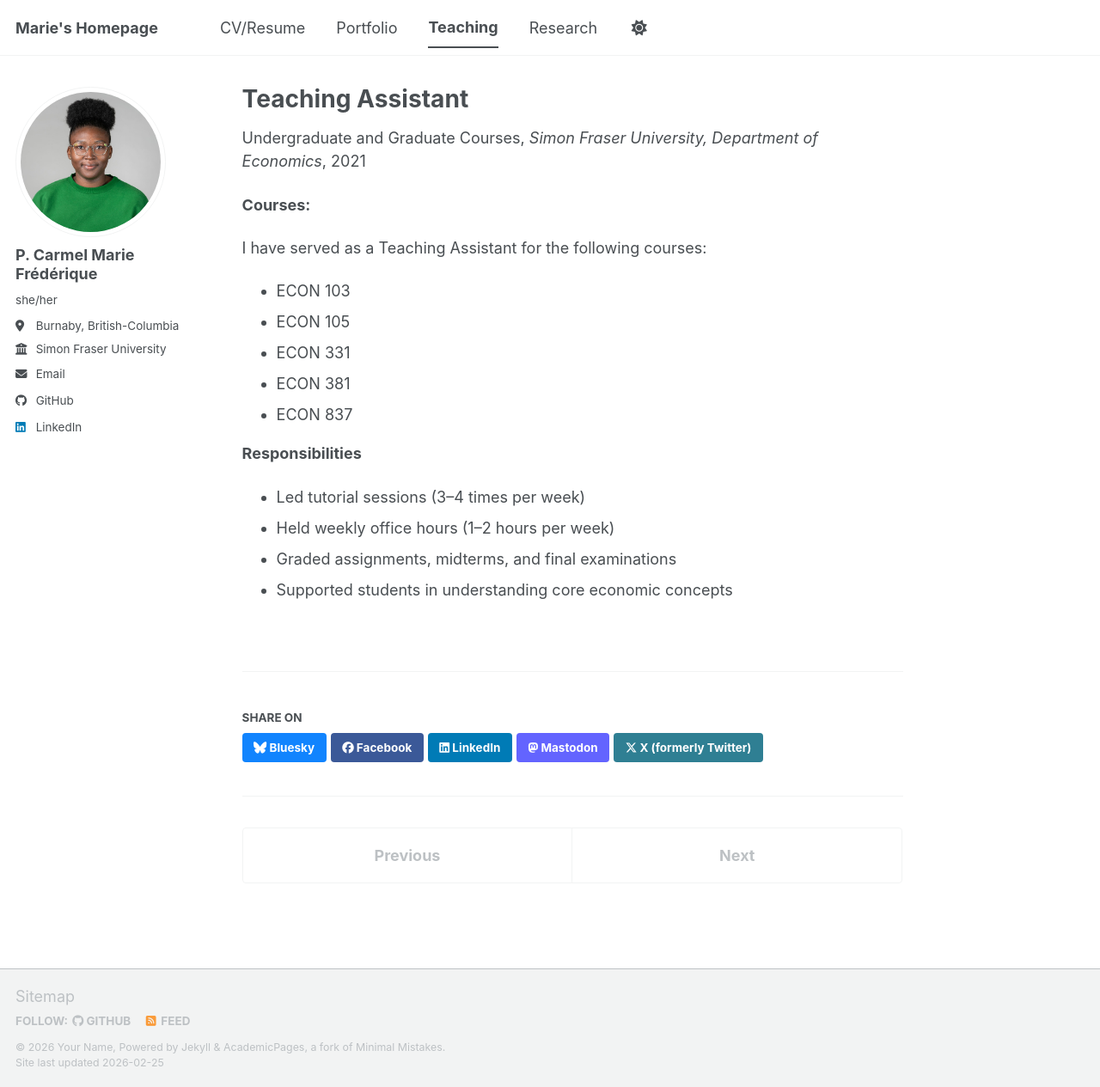
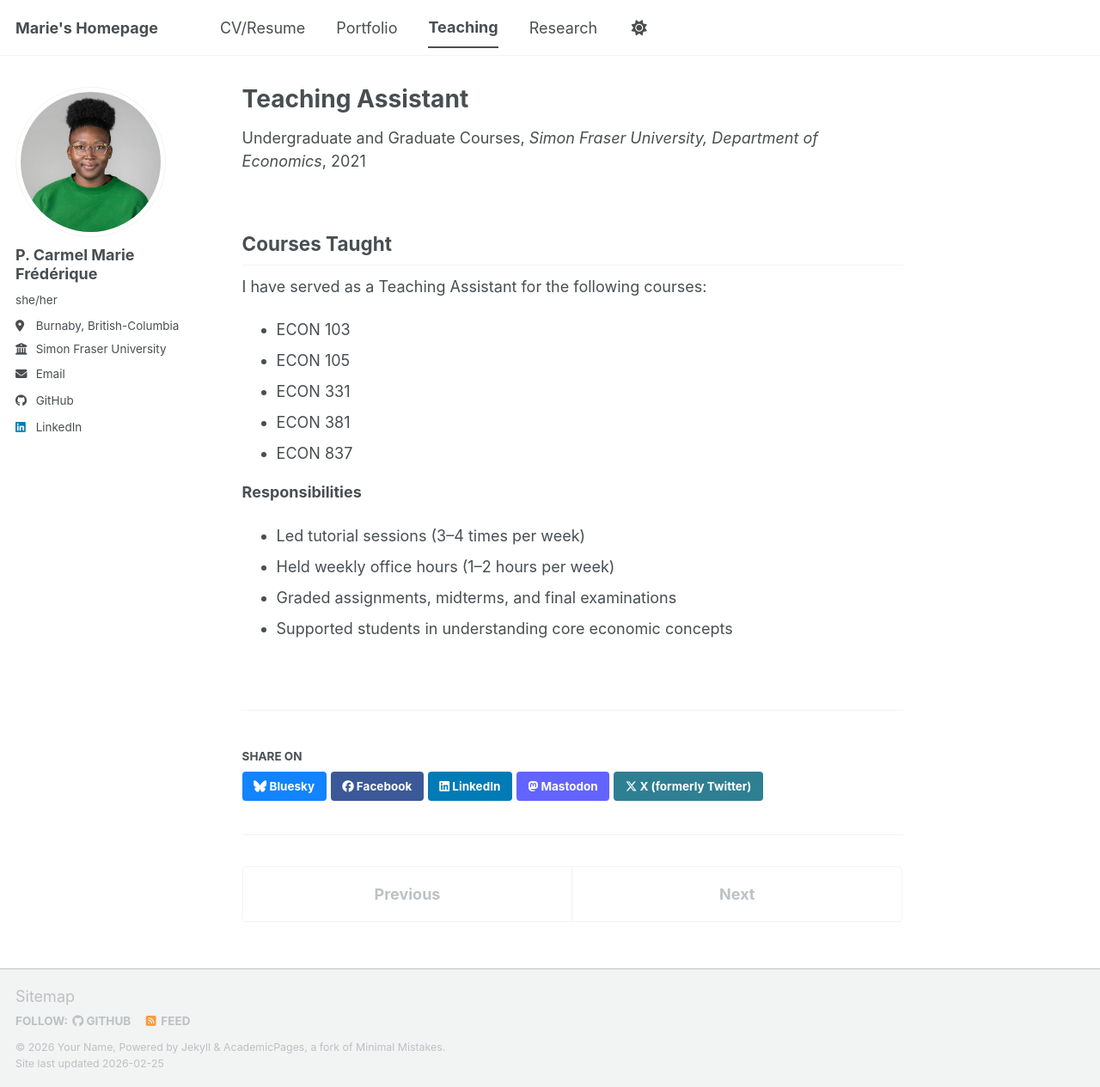
Before and after one commit to appgpk/appgpk.github.io, a Jekyll site: the page built from _teaching/2021-spring-teaching-1.md, in a window 1280 px wide and 1265 px high. Shown: the whole window at 86% size. Built offline with Jekyll 4.4.1, drawn with Linux system fonts in a browser that asks for light colours; a script bundle is joined from its source files by our own code; library files that are not in the unit come from our copies.

Commit message:
Update 2021-spring-teaching-1.md

```diff
--- a/_teaching/2021-spring-teaching-1.md
+++ b/_teaching/2021-spring-teaching-1.md
@@ -8,8 +8,7 @@ date: 2021-01-01
 location: "Burnaby, Canada"
 ---
 
-**Courses:**
-
+## Courses Taught
 I have served as a Teaching Assistant for the following courses:
 
 - ECON 103
```
